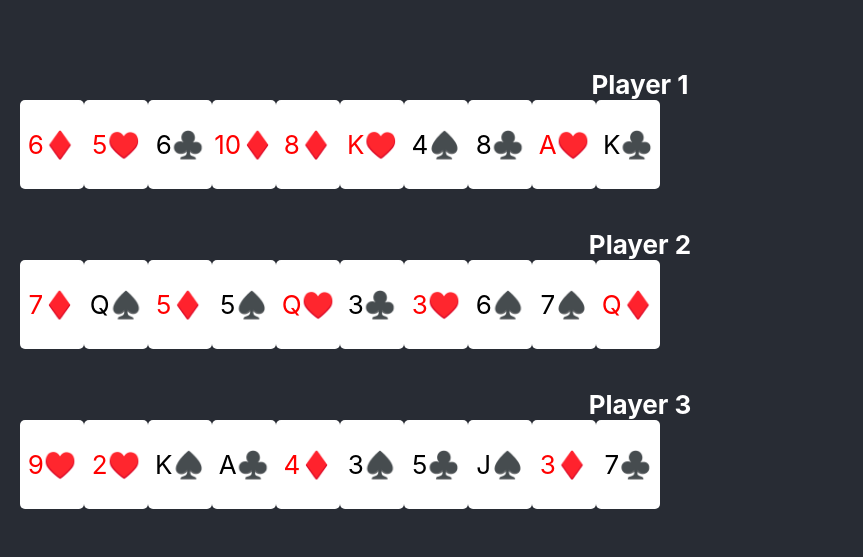
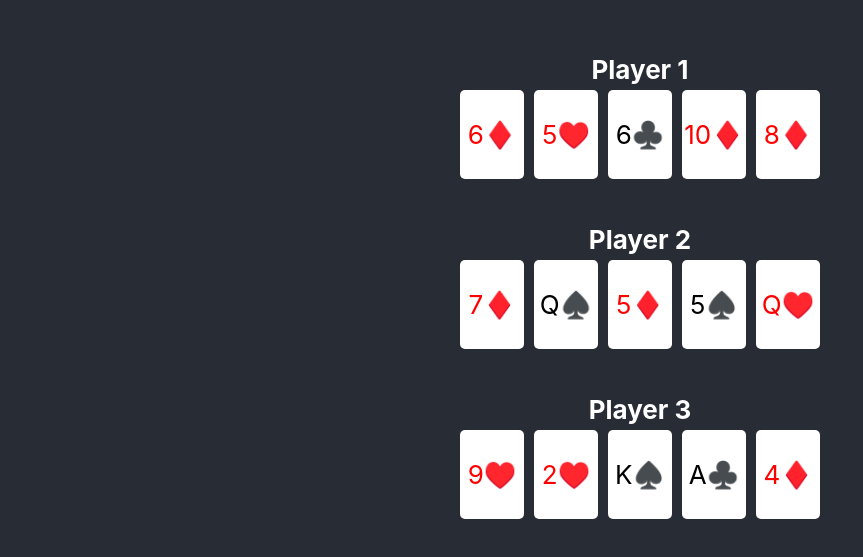
Before and after one commit to wonderley/code-for-videos, a React (Create React App) app in the folder go-fish/frontend/: page / in a window 1280 px wide. Shown: the part 111-668 px from the top of the page, without its empty margins (0-863 px from the left). Built offline with nearby package versions, Linux system fonts and the light colour scheme.

Commit message:
Revert "trying to get cards to overlap"
This reverts commit c39a7255b2c9f4d0cfe69b3f4048177546152693.

```diff
--- a/go-fish/frontend/src/App.js
+++ b/go-fish/frontend/src/App.js
@@ -10,7 +10,7 @@ function App() {
   const unshuffledDeck = createDeck()
   const deck = shuffleDeck(unshuffledDeck)
   const numPlayers = 3
-  const numCards = 10
+  const numCards = 5
   const handContent = []
   for (let i = 0; i < numPlayers; i++)
     handContent.push([])
@@ -35,7 +35,15 @@ function App() {
   return (
     <div className='App'>
       <header className='App-header'>
-        {hands}
+        <Hand name={`Player ${1}`}>
+          {handContent[0]}
+        </Hand>
+        <Hand name={`Player ${2}`}>
+          {handContent[1]}
+        </Hand>
+        <Hand name={`Player ${3}`}>
+          {handContent[2]}
+        </Hand>
       </header>
     </div>
   )
--- a/go-fish/frontend/src/card.js
+++ b/go-fish/frontend/src/card.js
@@ -12,6 +12,7 @@ export default function Card (
       backgroundColor: 'white',
       borderRadius: '5px',
       display: 'flex',
+      margin: 5,
       color: suitColor,
     }}>
       <span style={{
--- a/go-fish/frontend/src/hand.js
+++ b/go-fish/frontend/src/hand.js
@@ -2,11 +2,7 @@ export default function Hand(
   { children, name }
 ) {
   return (
-    <div style={{
-      width: '100%',
-      padding: 20,
-      boxSizing: 'border-box'
-    }}>
+    <div style={{margin: 20}}>
       <span style={{
         color: 'white',
         fontWeight: 'bold',
@@ -14,12 +10,8 @@ export default function Hand(
         {name || ''}
       </span>
       <div style={{
-        display: 'grid',
-        width: '100%',
-        gridAutoFlow: 'column',
-        gridTemplateColumns:
-          'repeat(auto-fit, minmax(10px, max-content))',
-        justifyItems: 'center',
+        display: 'flex',
+        flexDirection: 'row'
       }}>
         {children}
       </div>
```
